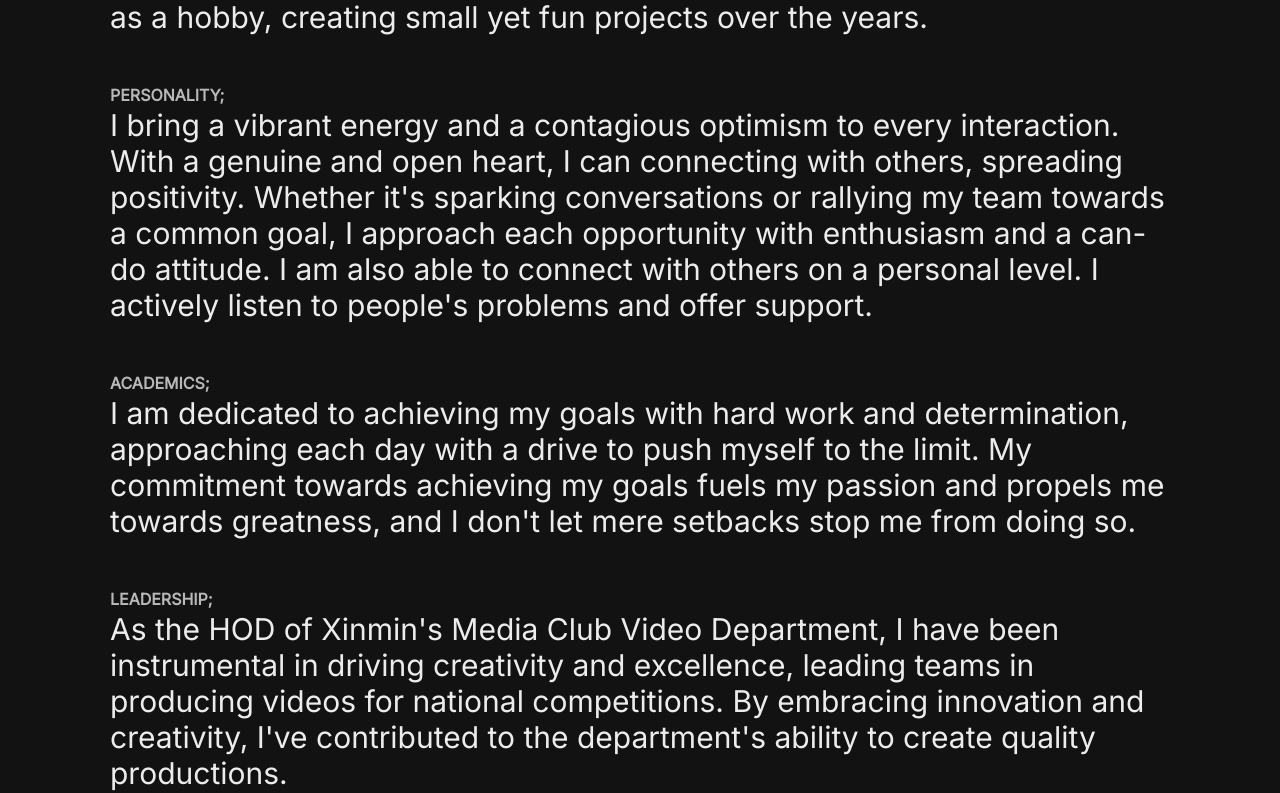
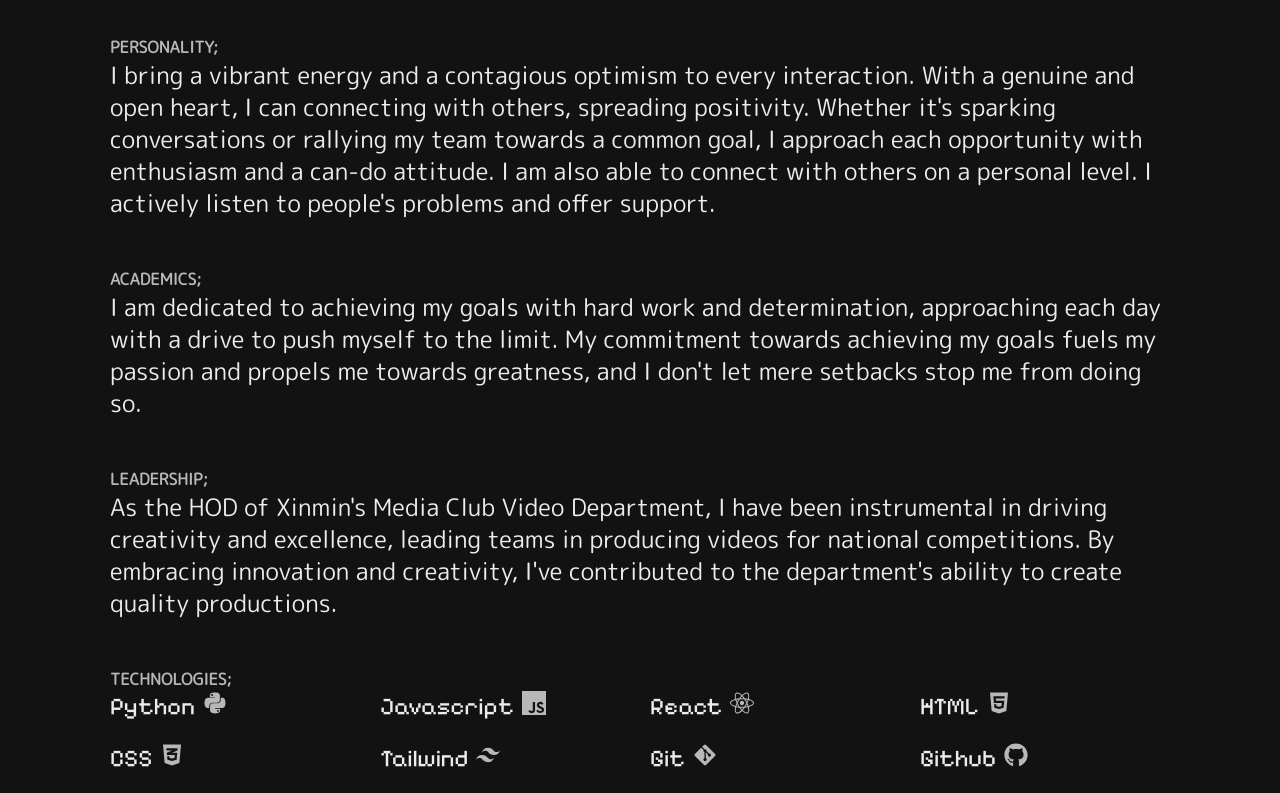
Before and after one commit to caffeinated01/portfolio, a React (Vite) app: page / in a window 1280 px wide. Shown: the part 1237-2030 px from the top of the page. Built offline with nearby package versions, Linux system fonts and the light colour scheme.

Commit message:
change fonts

```diff
--- a/src/About.jsx
+++ b/src/About.jsx
@@ -91,7 +91,7 @@ function About() {
             <Reveal
               key={idx}
               component={
-                <div id={idx} className="flex flex-row gap-2">
+                <div id={idx} className="flex flex-row font-pixelify gap-2">
                   <h1>{technology.name}</h1>
                   <div className="dark:text-secondary-dark text-secondary-light">
                     {technology.icon}
--- a/src/App.jsx
+++ b/src/App.jsx
@@ -27,7 +27,7 @@ function App() {
   return (
     <>
       <div className={darkMode ? "dark" : "light"}>
-        <div className="dark:bg-background-dark bg-background-light max-w-screen min-h-screen select-none font-inter dark:text-primary-dark text-primary-light">
+        <div className="dark:bg-background-dark bg-background-light max-w-screen min-h-screen select-none font-mplus dark:text-primary-dark text-primary-light">
           <Header darkMode={darkMode} setDarkMode={setDarkMode} />
           <AnimatePresence mode="wait">
             <Routes location={location} key={location.pathname}>
--- a/src/Components/AboutSection.jsx
+++ b/src/Components/AboutSection.jsx
@@ -2,7 +2,7 @@ import Reveal from "./Reveal";
 
 function AboutSection(props) {
   return (
-    <h1 className="text-3xl flex flex-col max-w-[1100px] px-5">
+    <h1 className="md:text-2xl sm:text-xl  flex flex-col max-w-[1100px] px-5">
       <span className="text-base dark:text-secondary-dark text-secondary-light font-bold">
         {props.title.toUpperCase()};{" "}
       </span>
--- a/src/index.css
+++ b/src/index.css
@@ -1,7 +1,8 @@
-@import url('https://fonts.googleapis.com/css2?family=Inter&display=swap');
-@import url('https://fonts.googleapis.com/css2?family=Bodoni+Moda:opsz@6..96&display=swap');
-@import url('https://fonts.googleapis.com/css2?family=Pixelify+Sans&family=Silkscreen&display=swap');
-@import url('https://fonts.googleapis.com/css2?family=Cookie&family=Pixelify+Sans&display=swap');
+@import url("https://fonts.googleapis.com/css2?family=M+PLUS+Rounded+1c&display=swap");
+@import url("https://fonts.googleapis.com/css2?family=Inter&display=swap");
+@import url("https://fonts.googleapis.com/css2?family=Bodoni+Moda:opsz@6..96&display=swap");
+@import url("https://fonts.googleapis.com/css2?family=Pixelify+Sans&family=Silkscreen&display=swap");
+@import url("https://fonts.googleapis.com/css2?family=Cookie&family=Pixelify+Sans&display=swap");
 @tailwind base;
 @tailwind components;
 @tailwind utilities;
--- a/tailwind.config.js
+++ b/tailwind.config.js
@@ -5,6 +5,7 @@ export default {
     extend: {
       fontFamily: {
         bodoniModa: ["Bodoni Moda", "serif"],
+        mplus: ["'M PLUS Rounded 1c'", "Verdana", "sans-serif"],
         inter: ["Inter", "sans-serif"],
         pixelify: ["Pixelify Sans", "sans-serif"],
         cookie: ["Cookie", "cursive"],
```
